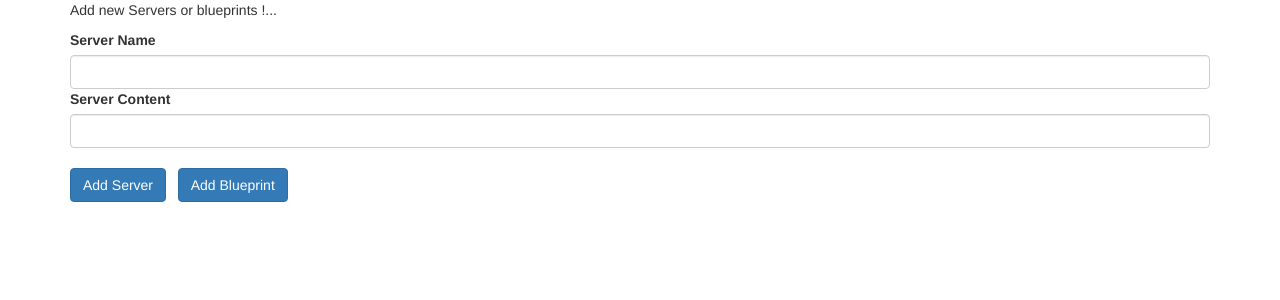
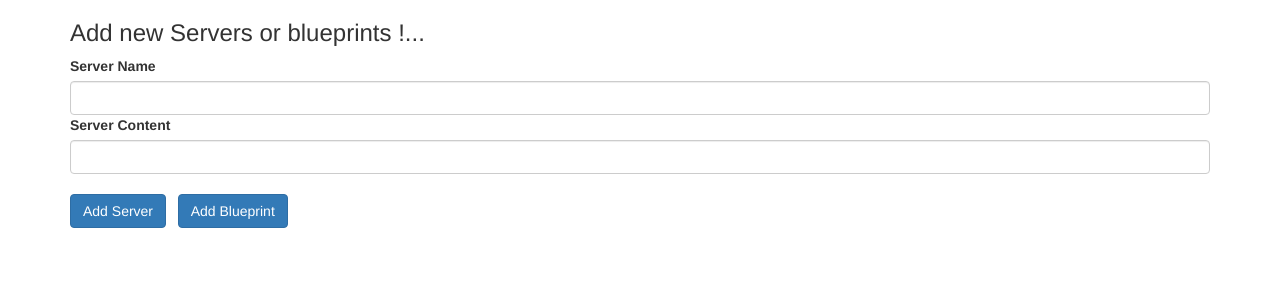
Before and after one commit to Anandhakrishnan1/Learn-Angular, an Angular app in the folder Angular - The complete guide/DataBinding/: page / in a window 1280 px wide. Shown: the top 300 px of the page. Built offline with nearby package versions, Linux system fonts and the light colour scheme.

Commit message:
beautify

```diff
--- a/Angular - The complete guide/DataBinding/src/app/cockpit/cockpit.component.html
+++ b/Angular - The complete guide/DataBinding/src/app/cockpit/cockpit.component.html
@@ -1,6 +1,6 @@
 <div class="row">
     <div class="col-xs-12">
-        <p>Add new Servers or blueprints !...</p>
+        <h3>Add new Servers or blueprints !...</h3>
         <label> Server Name</label>
         <input type="text" class="form-control" [(ngModel)]="newServerName">
         <label> Server Content</label>
--- a/Angular - The complete guide/DataBinding/src/app/cockpit/cockpit.component.ts
+++ b/Angular - The complete guide/DataBinding/src/app/cockpit/cockpit.component.ts
@@ -10,7 +10,7 @@ import { FormsModule } from '@angular/forms';
   styleUrl: './cockpit.component.css'
 })
 export class CockpitComponent {
-newServerName= '';
-newServerContent= '';
-
+  newServerName= '';
+  newServerContent= '';
+  serverElements = [];
 }
```
